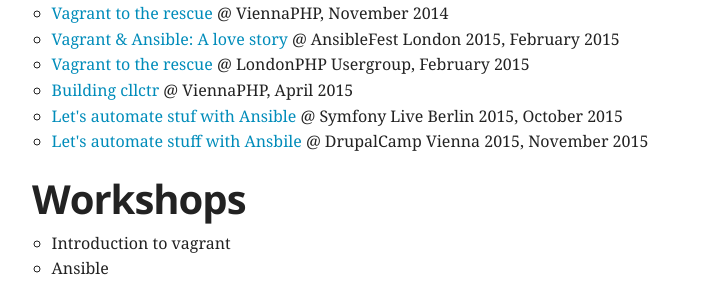
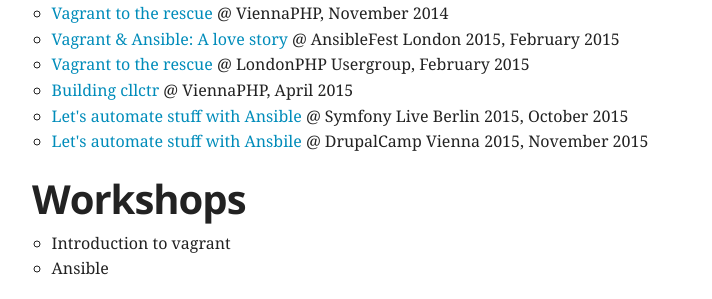
Before and after one commit to Sgoettschkes/sgoettschkes.github.io, a Jekyll site: the page built from about.html, in a window 1280 px wide and 900 px high, scrolled down 1596 px. Shown: the part 155-454 px from the top of the window, without its empty margins (121-833 px from the left). Built offline with Jekyll 4.4.1, drawn with Linux system fonts in a browser that asks for light colours; nearby versions of some CDN libraries; Markdown is read by kramdown in place of the engine named in the settings.

Commit message:
Fix typo in talk name

```diff
--- a/_data/about/talks.yml
+++ b/_data/about/talks.yml
@@ -57,7 +57,7 @@
       url: https://speakerdeck.com/sgoettschkes/building-cllctr
       location: ViennaPHP
       date: April 2015
-    - name: "Let's automate stuf with Ansible"
+    - name: "Let's automate stuff with Ansible"
       url: https://speakerdeck.com/sgoettschkes/lets-automate-stuff-with-ansible-1
       location: Symfony Live Berlin 2015
       date: October 2015
```
